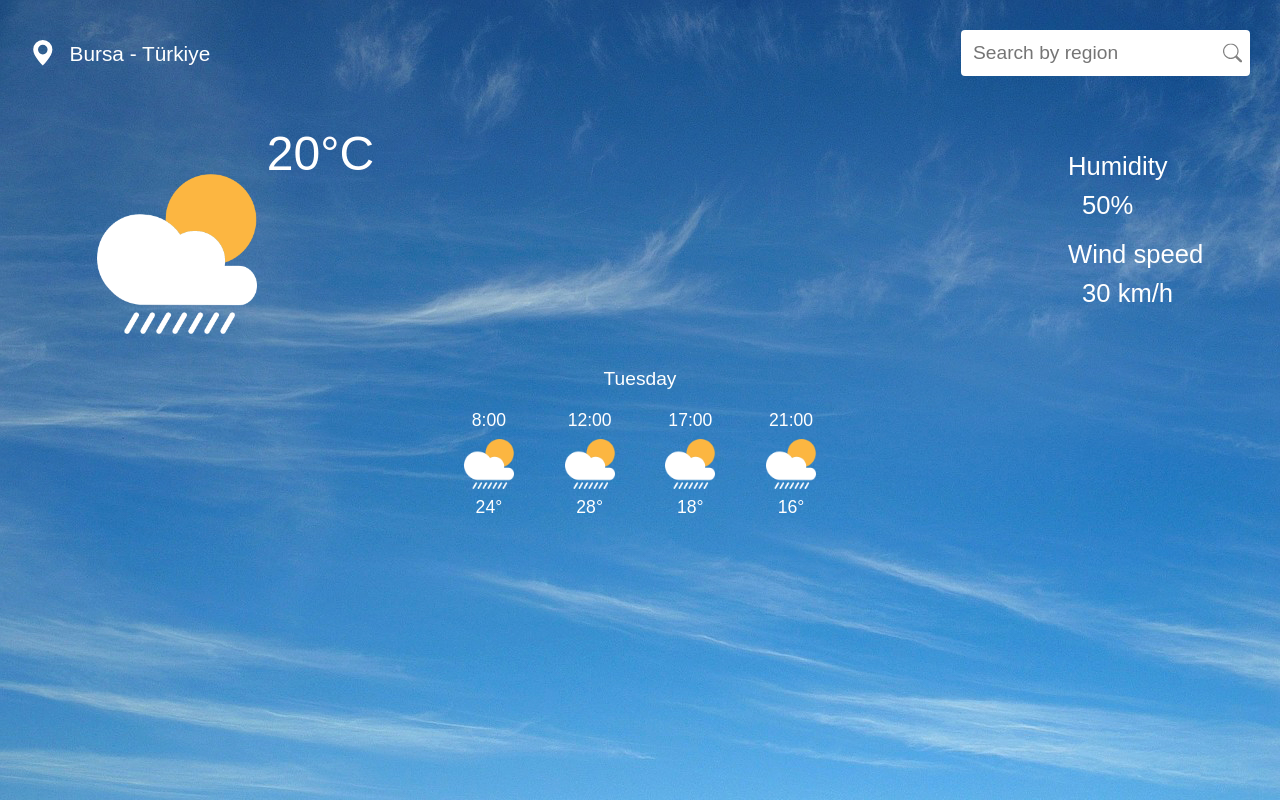
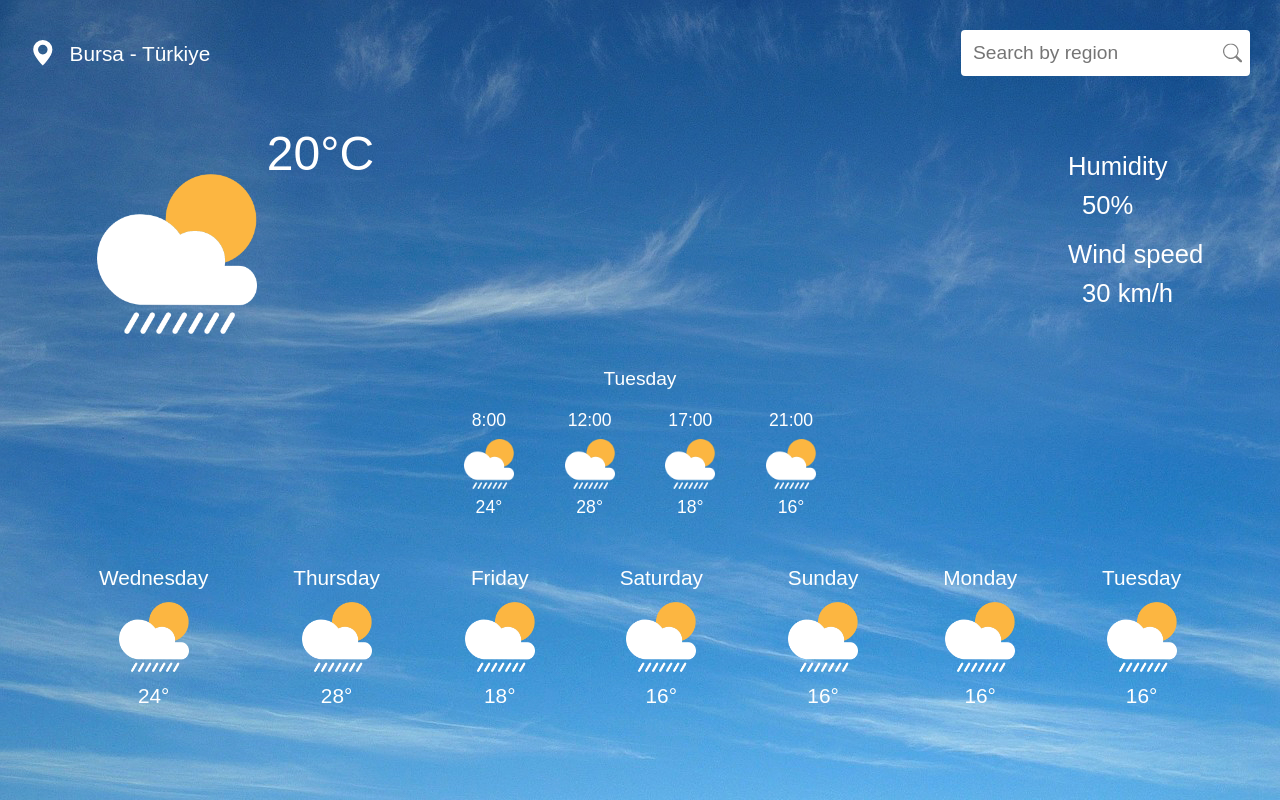
Before and after one commit to irsat000/SkyState, a React (Create React App) app: page / in a window 1280 px wide. Built offline with nearby package versions, Linux system fonts and the light colour scheme; a web font is replaced by a local one.

Commit message:
weekly weather forecast design

```diff
--- a/src/components/App.css
+++ b/src/components/App.css
@@ -50,6 +50,7 @@ body {
 .page_content {
   display: flex;
   flex-direction: column;
+  padding-bottom: 80px;
 }
 
 header {
@@ -176,6 +177,7 @@ section.hourly_weather ul.hourly_list {
 section.hourly_weather ul.hourly_list li {
   display: flex;
   flex-direction: column;
+  align-items: center;
   gap: 8px;
 }
 section.hourly_weather ul.hourly_list li span {
@@ -187,15 +189,114 @@ section.hourly_weather ul.hourly_list li img {
   height: 50px;
 }
 
-.weekly_report-cont {
-  position: sticky;
+section.weekly_weather-desktop {
+  display: none;
+  margin-top: 20px;
+  padding: 14px 0;
+  width: 100%;
+  overflow-y: auto;
+}
+section.weekly_weather-desktop ul.weekly_list {
+  display: flex;
+  flex-direction: row;
+  justify-content: space-evenly;
+  padding: 0 14px;
+  overflow-x: auto;
+}
+section.weekly_weather-desktop ul.weekly_list li {
+  display: flex;
+  flex-direction: column;
+  align-items: center;
+  gap: 12px;
+}
+section.weekly_weather-desktop ul.weekly_list li span {
+  font-size: 1.3rem;
+  text-align: center;
+}
+section.weekly_weather-desktop ul.weekly_list li img {
+  width: 70px;
+  height: 70px;
+}
+
+section.weekly_weather-mobile.active {
+  display: block;
+}
+
+section.weekly_weather-mobile.active .weekly_list-cont.active {
+  bottom: 0;
+}
+
+section.weekly_weather-mobile {
+  display: none;
+  position: fixed;
+  top: 0;
+  bottom: 0;
+  left: 0;
+  right: 0;
+  width: 100%;
+  height: 100%;
+  background-color: rgba(0, 0, 0, 0.3764705882);
+  z-index: 310;
+}
+section.weekly_weather-mobile .weekly_list-cont {
+  width: 100%;
+  position: absolute;
+  bottom: -420px;
+  left: 0;
+  right: 0;
+  display: flex;
+  flex-direction: column;
+  align-items: center;
+  background-color: #7BB5DE;
+  border-radius: 30px 30px 0 0;
+  padding: 14px;
+  gap: 14px;
+  overflow-y: hidden;
+  transition: bottom 0.1s ease-in-out;
+}
+section.weekly_weather-mobile .weekly_list-cont > .icon {
+  font-size: 2rem;
+  color: #ffffff;
+}
+section.weekly_weather-mobile .weekly_list-cont .weekly_list {
+  width: 100%;
+  display: flex;
+  flex-direction: column;
+  overflow-x: auto;
+  gap: 10px;
+}
+section.weekly_weather-mobile .weekly_list-cont .weekly_list li {
+  display: flex;
+  flex-direction: row;
+  align-items: center;
+}
+section.weekly_weather-mobile .weekly_list-cont .weekly_list li span:first-child {
+  flex-grow: 1;
+  font-size: 1.3rem;
+}
+section.weekly_weather-mobile .weekly_list-cont .weekly_list li img {
+  flex-shrink: 0;
+  width: 40px;
+  height: 40px;
+  margin: 0 30px 0 10px;
+}
+section.weekly_weather-mobile .weekly_list-cont .weekly_list li span:last-child {
+  min-width: 50px;
+  flex-shrink: 0;
+  font-size: 1.4rem;
+  text-align: center;
+}
+
+.show_weekly-cont {
+  position: fixed;
   bottom: 0;
   z-index: 300;
   padding: 20px 0;
+  width: 100%;
   display: flex;
   justify-content: center;
 }
-.weekly_report-cont .show_weekly_report {
+.show_weekly-cont .show_weekly-btn {
   outline: transparent;
   border-radius: 4px;
   padding: 8px 22px;
@@ -223,6 +324,10 @@ section.hourly_weather ul.hourly_list li img {
     background: url(../assets/desktop_bg.jpg);
     background-repeat: no-repeat;
     background-size: cover;
+    background-attachment: fixed;
+  }
+  .page_content {
+    padding-bottom: unset;
   }
   header {
     flex-direction: row;
@@ -277,7 +382,13 @@ section.hourly_weather ul.hourly_list li img {
     margin-top: unset;
     background-color: unset;
   }
-  .weekly_report-cont {
+  section.weekly_weather-desktop {
+    display: block;
+  }
+  section.weekly_weather-mobile {
+    display: none !important;
+  }
+  .show_weekly-cont {
     display: none;
   }
 }/*# sourceMappingURL=App.css.map */
--- a/src/components/App.scss
+++ b/src/components/App.scss
@@ -53,6 +53,7 @@ body {
 .page_content {
   display: flex;
   flex-direction: column;
+  padding-bottom: 80px;
 }
 
 header {
@@ -194,6 +195,7 @@ section.hourly_weather {
     li {
       display: flex;
       flex-direction: column;
+      align-items: center;
       gap: 8px;
 
       span {
@@ -209,16 +211,129 @@ section.hourly_weather {
   }
 }
 
-.weekly_report-cont {
-  position: sticky;
+section.weekly_weather-desktop {
+  display: none;
+  margin-top: 20px;
+  padding: 14px 0;
+  width: 100%;
+  overflow-y: auto;
+
+  ul.weekly_list {
+    display: flex;
+    flex-direction: row;
+    justify-content: space-evenly;
+    padding: 0 14px;
+    overflow-x: auto;
+
+    li {
+      display: flex;
+      flex-direction: column;
+      align-items: center;
+      gap: 12px;
+
+      span {
+        font-size: 1.3rem;
+        text-align: center;
+      }
+
+      img {
+        width: 70px;
+        height: 70px;
+      }
+    }
+  }
+}
+
+section.weekly_weather-mobile.active {
+  display: block;
+}
+
+section.weekly_weather-mobile.active {
+  .weekly_list-cont.active {
+    bottom: 0;
+  }
+}
+
+section.weekly_weather-mobile {
+  display: none;
+  position: fixed;
+  top: 0;
+  bottom: 0;
+  left: 0;
+  right: 0;
+  width: 100%;
+  height: 100%;
+  background-color: #00000060;
+  z-index: 310;
+
+  .weekly_list-cont {
+    width: 100%;
+    position: absolute;
+    bottom: -420px;
+    left: 0;
+    right: 0;
+
+    display: flex;
+    flex-direction: column;
+    align-items: center;
+    background-color: #7BB5DE;
+    border-radius: 30px 30px 0 0;
+    padding: 14px;
+    gap: 14px;
+    overflow-y: hidden;
+    transition: bottom 0.1s ease-in-out;
+
+    >.icon {
+      font-size: 2rem;
+      color: #ffffff;
+    }
+
+    .weekly_list {
+      width: 100%;
+      display: flex;
+      flex-direction: column;
+      overflow-x: auto;
+      gap: 10px;
+
+      li {
+        display: flex;
+        flex-direction: row;
+        align-items: center;
+
+        span:first-child {
+          flex-grow: 1;
+          font-size: 1.3rem;
+        }
+
+        img {
+          flex-shrink: 0;
+          width: 40px;
+          height: 40px;
+          margin: 0 30px 0 10px;
+        }
+
+        span:last-child {
+          min-width: 50px;
+          flex-shrink: 0;
+          font-size: 1.4rem;
+          text-align: center;
+        }
+      }
+    }
+  }
+}
+
+.show_weekly-cont {
+  position: fixed;
   bottom: 0;
   z-index: 300;
   padding: 20px 0;
+  width: 100%;
 
   display: flex;
   justify-content: center;
 
-  .show_weekly_report {
+  .show_weekly-btn {
     outline: transparent;
     border-radius: 4px;
     padding: 8px 22px;
@@ -257,6 +372,11 @@ section.hourly_weather {
     background: url(../assets/desktop_bg.jpg);
     background-repeat: no-repeat;
     background-size: cover;
+    background-attachment: fixed;
+  }
+
+  .page_content {
+    padding-bottom: unset;
   }
 
   header {
@@ -328,7 +448,15 @@ section.hourly_weather {
     background-color: unset;
   }
 
-  .weekly_report-cont{
+  section.weekly_weather-desktop {
+    display: block;
+  }
+
+  section.weekly_weather-mobile{
+    display: none !important;
+  }
+
+  .show_weekly-cont {
     display: none;
   }
 }
--- a/src/components/Home.js
+++ b/src/components/Home.js
@@ -1,11 +1,12 @@
 import React from "react";
-import { GeoAltFill, Search, ChevronCompactUp } from "react-bootstrap-icons";
+import { GeoAltFill, Search, ChevronCompactUp, ChevronCompactDown } from "react-bootstrap-icons";
 //import logo from '../logo.svg';
 import W_Rain from "../assets/conditions/rain.png";
 
 
 export const Page_Home = () => {
     return (
+        <>
             <div className="page_content">
                 <header>
                     <div className="searchbar-cont">
@@ -62,9 +63,91 @@ export const Page_Home = () => {
                         </li>
                     </ul>
                 </section>
-            <div className="weekly_report-cont">
-                <button className="show_weekly_report">Next 7 days <ChevronCompactUp className="icon" /></button>
+                <section className="weekly_weather-desktop">
+                    <ul className="weekly_list">
+                        <li>
+                            <span>Wednesday</span>
+                            <img src={W_Rain} alt="Hourly weather condition" />
+                            <span>24°</span>
+                        </li>
+                        <li>
+                            <span>Thursday</span>
+                            <img src={W_Rain} alt="Hourly weather condition" />
+                            <span>28°</span>
+                        </li>
+                        <li>
+                            <span>Friday</span>
+                            <img src={W_Rain} alt="Hourly weather condition" />
+                            <span>18°</span>
+                        </li>
+                        <li>
+                            <span>Saturday</span>
+                            <img src={W_Rain} alt="Hourly weather condition" />
+                            <span>16°</span>
+                        </li>
+                        <li>
+                            <span>Sunday</span>
+                            <img src={W_Rain} alt="Hourly weather condition" />
+                            <span>16°</span>
+                        </li>
+                        <li>
+                            <span>Monday</span>
+                            <img src={W_Rain} alt="Hourly weather condition" />
+                            <span>16°</span>
+                        </li>
+                        <li>
+                            <span>Tuesday</span>
+                            <img src={W_Rain} alt="Hourly weather condition" />
+                            <span>16°</span>
+                        </li>
+                    </ul>
+                </section>
             </div>
+            <div className="show_weekly-cont">
+                <button className="show_weekly-btn">Next 7 days <ChevronCompactUp className="icon" /></button>
             </div>
+            <section className="weekly_weather-mobile">
+                <div className="weekly_list-cont">
+                    <ChevronCompactDown className="icon" />
+                    <ul className="weekly_list">
+                        <li>
+                            <span>Wednesday</span>
+                            <img src={W_Rain} alt="Hourly weather condition" />
+                            <span>24°</span>
+                        </li>
+                        <li>
+                            <span>Thursday</span>
+                            <img src={W_Rain} alt="Hourly weather condition" />
+                            <span>28°</span>
+                        </li>
+                        <li>
+                            <span>Friday</span>
+                            <img src={W_Rain} alt="Hourly weather condition" />
+                            <span>18°</span>
+                        </li>
+                        <li>
+                            <span>Saturday</span>
+                            <img src={W_Rain} alt="Hourly weather condition" />
+                            <span>16°</span>
+                        </li>
+                        <li>
+                            <span>Sunday</span>
+                            <img src={W_Rain} alt="Hourly weather condition" />
+                            <span>16°</span>
+                        </li>
+                        <li>
+                            <span>Monday</span>
+                            <img src={W_Rain} alt="Hourly weather condition" />
+                            <span>16°</span>
+                        </li>
+                        <li>
+                            <span>Tuesday</span>
+                            <img src={W_Rain} alt="Hourly weather condition" />
+                            <span>16°</span>
+                        </li>
+                    </ul>
+                </div>
+            </section>
+        </>
     );
 }
```
Also changed, not shown: 1 other file (tests, documents, lock files or other folders). Lines whose indentation alone changed are shown as unchanged.
